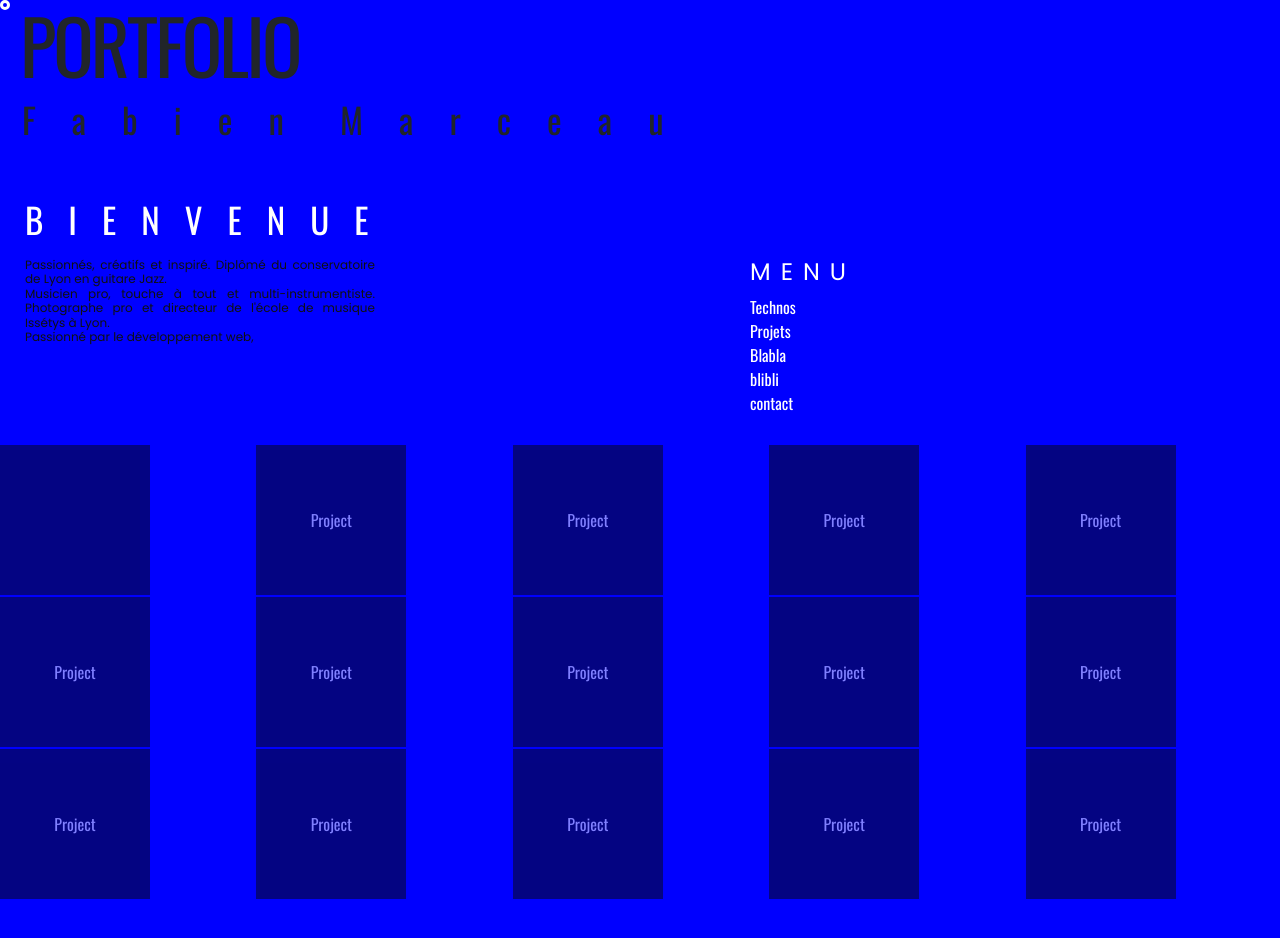
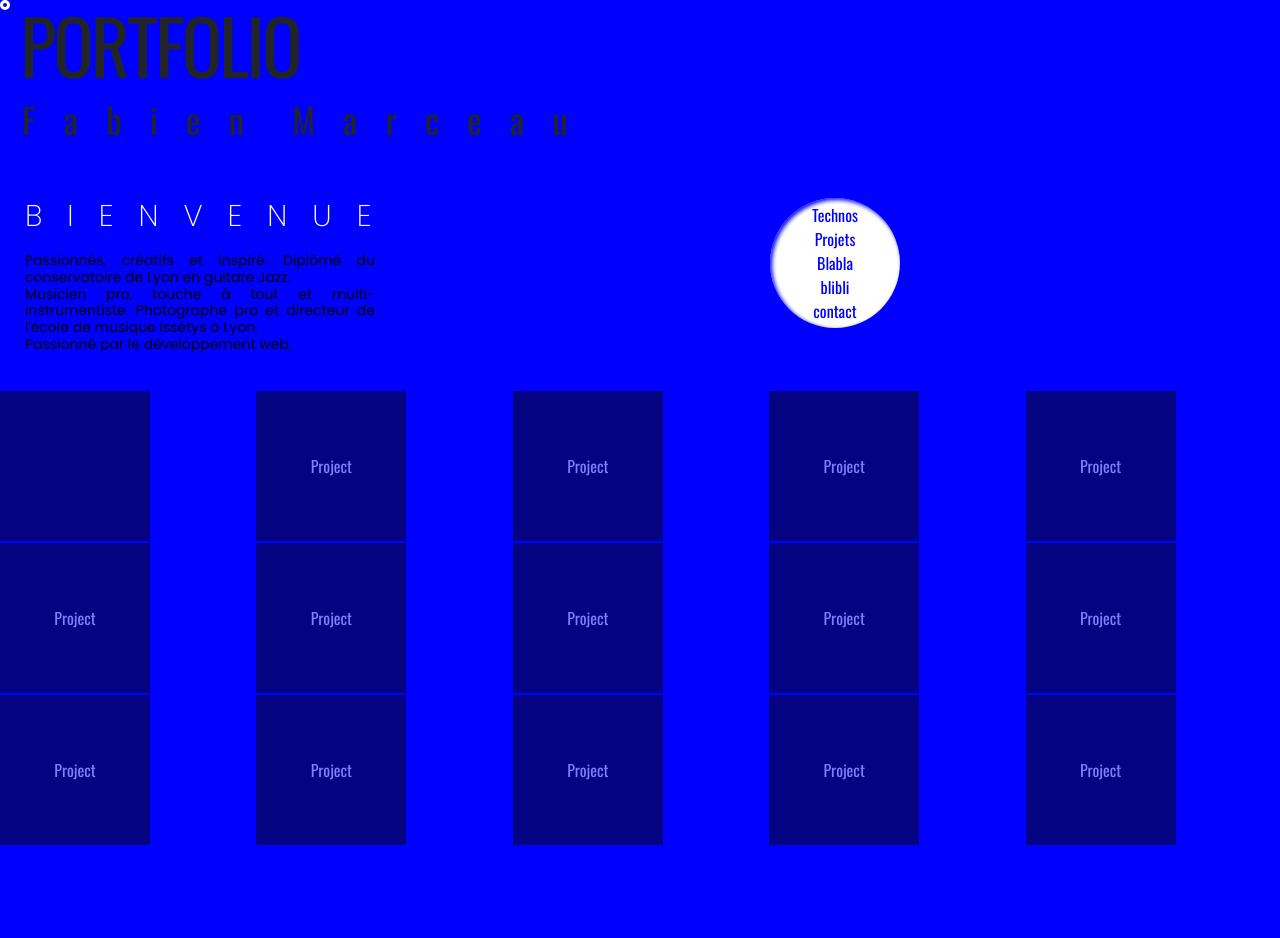
Before and after one commit to Github1234fab/portfolio, a website: page Home/home.html in a window 1280 px wide. Drawn offline with nearby package versions, Linux system fonts and the light colour scheme; a web font is replaced by a local one.

Commit message:
avancée header

```diff
--- a/Home/home.css
+++ b/Home/home.css
@@ -29,20 +29,23 @@ body {
   border-radius: 50%;
 }
 .cursor_animation {
-  animation: rotation 0.5s;
+  animation: rotation 0.3s;
 }
 @keyframes rotation {
   0% {
+    border: solid 3px white;
     transform: rotate(0deg);
     transform: scale(1);
     box-shadow: 1px 1px 2px rgb(0, 0, 0);
   }
   50% {
+    border: dashed 3px white;
     transform: rotate(180deg);
     transform: scale(1.5);
     box-shadow: 0px 0px 20px rgb(255, 255, 255), 0px 0px 40px rgb(255, 255, 255);
   }
   100% {
+    border: solid 3px white;
     transform: rotate(0deg);
     transform: scale(1);
     box-shadow: 1px 1px 2px rgb(0, 0, 0);
@@ -74,7 +77,7 @@ body {
   font-family: oswald;
   letter-spacing: 32px;
   margin-left: 22px;
-  letter-spacing: 14px;
+  letter-spacing: 10px;
 }
 .home_name span {
   transition: color 0.1s;
@@ -85,17 +88,7 @@ body {
 .home_name span:nth-child(7) {
   margin-right: 20px;
 }
-.carousel-img {
-  max-width: 50%;
-  height: auto;
-  margin: auto;
-}
-.carousel-custom {
-  max-width: 400px;
-  height: auto;
-  margin-top: 60px;
-  margin-left: 40px;
-}
+
 .home_bienvenue_nav {
   display: grid;
   grid-template-columns: minmax(200px, 1fr) minmax(200px, 1fr);
@@ -109,29 +102,30 @@ body {
   margin-left: 25px;
 }
 .home_about h2 {
-  font-size: 35px;
-  font-family: oswald;
+  font-weight: 100;
+  font-size: 30px;
+  font-family: poppins;
   letter-spacing: 25px;
   color: rgb(255, 255, 255);
   margin-top: 20px;
   font-weight: 200;
 }
 .home_about h3 {
-  font-size: 12px;
+  font-size: 14px;
   /* margin-top: 20px; */
   font-weight: 400;
   text-align: justify;
   font-family: poppins;
   width: 350px;
   margin-top: 10px;
-  color: rgb(16, 16, 16);
+  color: rgb(0, 0, 0);
 }
 
 .home_menu {
   display: flex;
   flex-direction: column;
-  margin-top: 110px;
-  margin-left: 110px;
+  margin-top: 50px;
+  margin-left: 130px;
   width: 100px;
 }
 .home_menuTitle {
@@ -144,13 +138,42 @@ body {
 .home_nav {
   display: flex;
   flex-direction: column;
+  align-items: center;
+  justify-content: center;
+  border-radius: 50%;
+  width: 130px;
+  height: 130px;
+  background-color: white;
+  box-shadow: inset 2px 2px 4px blue;
 }
 .home_a {
-  color: rgb(255, 255, 255);
+  color: blue;
   text-decoration: none;
   font-family: oswald;
   font-size: 16px;
   text-align: justify;
+  transition: 0.2s ease-in-out;
+}
+.home_a:hover {
+  color: rgb(0, 0, 0);
+  text-decoration: none;
+  font-family: oswald;
+  font-size: 16px;
+  text-align: justify;
+  transform: scale(1.1);
+  transform: translateX(5px);
+}
+
+.carousel-img {
+  max-width: 50%;
+  height: auto;
+  margin: auto;
+}
+.carousel-custom {
+  max-width: 400px;
+  height: auto;
+  margin-top: 60px;
+  margin-left: 40px;
 }
 
 .electric_line {
--- a/Home/home.html
+++ b/Home/home.html
@@ -65,7 +65,7 @@
           Passionné par le développement web,   </h3>
     </div>
     <div class="home_menu">
-        <h2 class="home_menuTitle white">MENU</h2>
+        <!-- <h2 class="home_menuTitle white">MENU</h2> -->
         <nav class="home_nav white">
            <a href="" class="home_a">Technos</a>
            <a href="" class="home_a">Projets</a>
--- a/Home/home.js
+++ b/Home/home.js
@@ -3,29 +3,23 @@
 // console.log(electricLine);
 // console.log(spark);
 
-let cursor = document.querySelector('.cursor');
+let cursor = document.querySelector(".cursor");
 console.log(cursor);
 
-document.addEventListener("mousemove", e => {
-  cursor.setAttribute("style", "top:"+(e.pageY - 10)+"px; left:" + (e.pageX - 10)+"px;")
-})
+document.addEventListener("mousemove", (e) => {
+  cursor.setAttribute("style", "top:" + (e.pageY - 10) + "px; left:" + (e.pageX - 10) + "px;");
+});
 
 document.addEventListener("click", () => {
   cursor.classList.add("cursor_animation");
 
   setTimeout(() => {
     cursor.classList.remove("cursor_animation");
-  }, 700);
-
+  }, 100);
 });
-
-
-
-
 
 // const tmLine = gsap.timeline();
 // const tmSpark = gsap.timeline();
-
 
 // gsap.to(".electric_line", {
 //   duration: 4,
@@ -69,7 +63,6 @@ document.addEventListener("click", () => {
 //   yoyo: true,
 // });
 
-
 // const white = document.querySelectorAll(".white");
 
 // setTimeout(() => {
@@ -77,10 +70,8 @@ document.addEventListener("click", () => {
 //  black.classList.add("white")
 // }, 2000);
 
-
 //   let containerBubbles = document.getElementById("container_bubbles");
 // console.log(containerBubbles);
-
 
 // for (let i = 0; i < 35; i++){
 //   let bubble = document.createElement("div");
```
